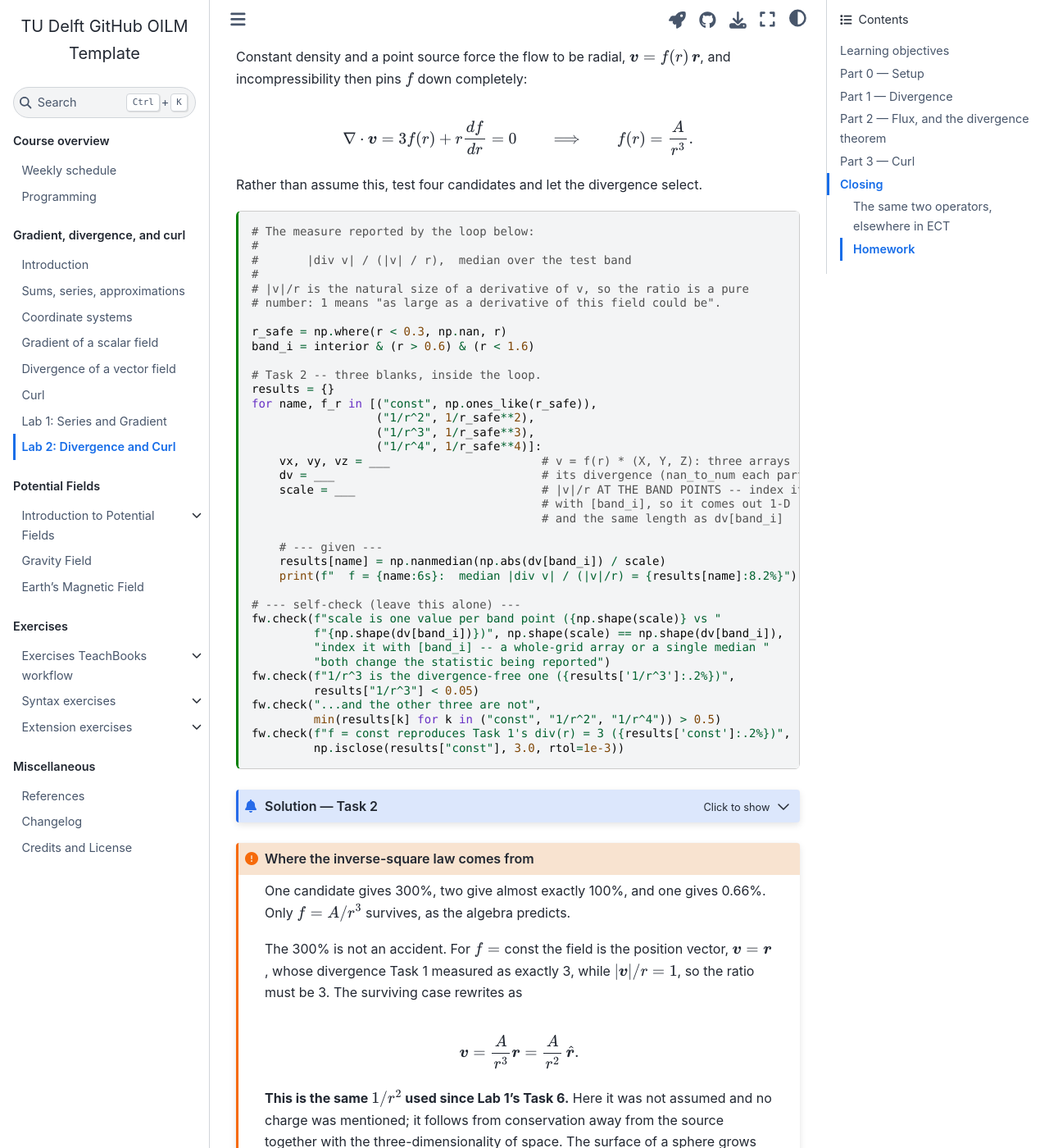
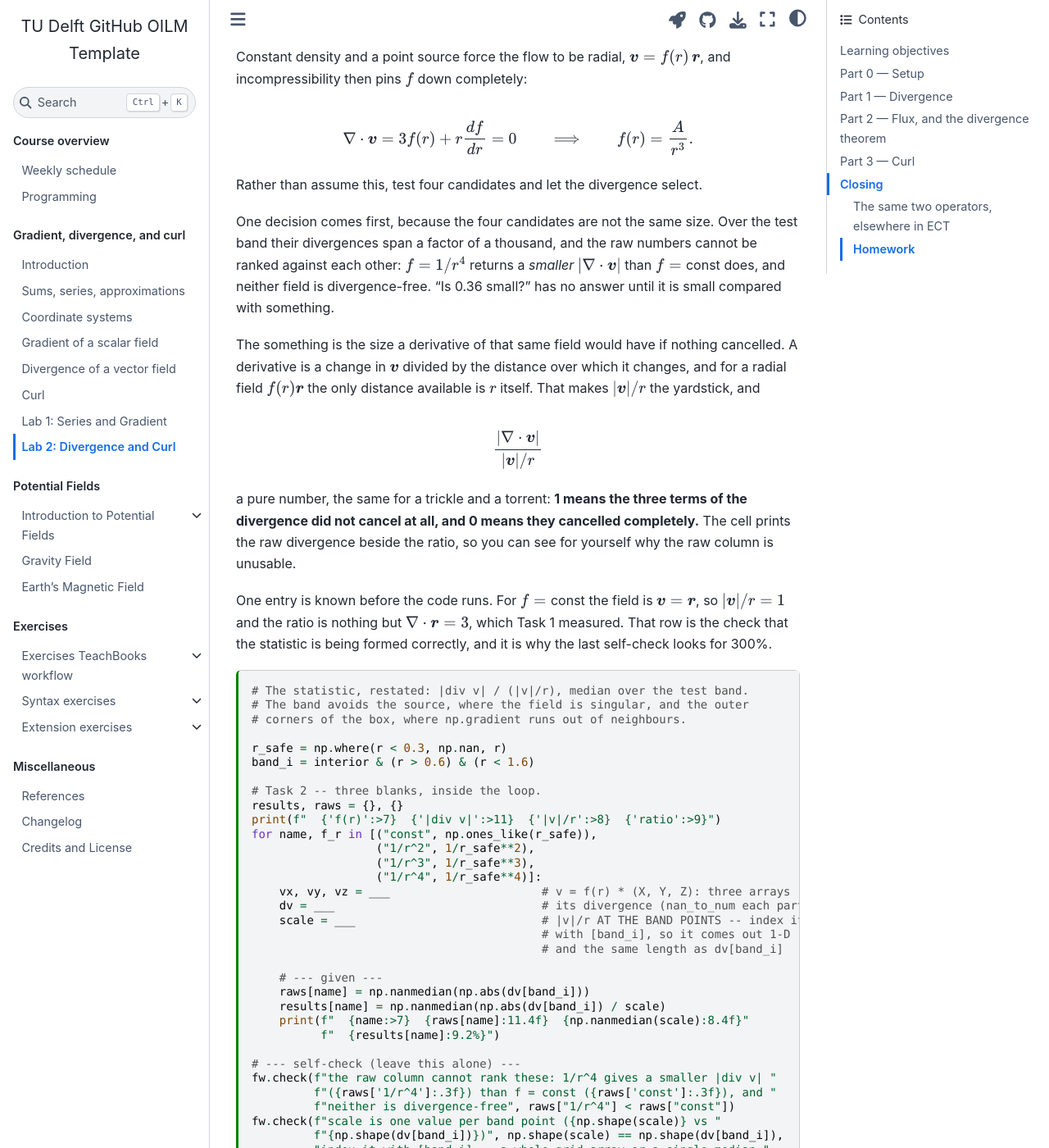
Before and after one commit to BScECT/FieldWaves, a Jupyter Book: the page built from book/1_gradient_divergence_curl/labs/week02_div_curl.md, in a window 1280 px wide and 1400 px high, scrolled down 4217 px. Shown: the whole window at 82% size. Built offline with Jupyter Book 1.0.4 settings and Sphinx 7.4.7 and the Sphinx Book theme 1.1.4, drawn with Linux system fonts in a browser that asks for light colours; pages that are not in the unit, such as notebooks, are missing from menus; comment, search, counter and statistics services are not loaded; some of the changed text lies outside the part shown.

Commit message:
Say why Task 2 divides by |v|/r, and print the raw divergence beside it

````diff
--- a/book/1_gradient_divergence_curl/labs/week02_div_curl.md
+++ b/book/1_gradient_divergence_curl/labs/week02_div_curl.md
@@ -202,19 +202,27 @@ $$ \nabla\cdot\boldsymbol{v} = 3f(r) + r\frac{df}{dr} = 0 \qquad\Longrightarrow\
 
 Rather than assume this, test four candidates and let the divergence select.
 
+One decision comes first, because the four candidates are not the same size. Over the test band their divergences span a factor of a thousand, and the raw numbers cannot be ranked against each other: $f = 1/r^{4}$ returns a *smaller* $\lvert\nabla\cdot\boldsymbol{v}\rvert$ than $f = \text{const}$ does, and neither field is divergence-free. "Is 0.36 small?" has no answer until it is small compared with something.
+
+The something is the size a derivative of that same field would have if nothing cancelled. A derivative is a change in $\boldsymbol{v}$ divided by the distance over which it changes, and for a radial field $f(r)\boldsymbol{r}$ the only distance available is $r$ itself. That makes $\lvert\boldsymbol{v}\rvert/r$ the yardstick, and
+
+$$ \frac{\lvert\nabla\cdot\boldsymbol{v}\rvert}{\lvert\boldsymbol{v}\rvert/r} $$
+
+a pure number, the same for a trickle and a torrent: **1 means the three terms of the divergence did not cancel at all, and 0 means they cancelled completely.** The cell prints the raw divergence beside the ratio, so you can see for yourself why the raw column is unusable.
+
+One entry is known before the code runs. For $f = \text{const}$ the field is $\boldsymbol{v} = \boldsymbol{r}$, so $\lvert\boldsymbol{v}\rvert/r = 1$ and the ratio is nothing but $\nabla\cdot\boldsymbol{r} = 3$, which Task 1 measured. That row is the check that the statistic is being formed correctly, and it is why the last self-check looks for 300%.
+
 ```{code-cell} ipython3
-# The measure reported by the loop below:
-#
-#       |div v| / (|v| / r),  median over the test band
-#
-# |v|/r is the natural size of a derivative of v, so the ratio is a pure
-# number: 1 means "as large as a derivative of this field could be".
+# The statistic, restated: |div v| / (|v|/r), median over the test band.
+# The band avoids the source, where the field is singular, and the outer
+# corners of the box, where np.gradient runs out of neighbours.
 
 r_safe = np.where(r < 0.3, np.nan, r)
 band_i = interior & (r > 0.6) & (r < 1.6)
 
 # Task 2 -- three blanks, inside the loop.
-results = {}
+results, raws = {}, {}
+print(f"  {'f(r)':>7}  {'|div v|':>11}  {'|v|/r':>8}  {'ratio':>9}")
 for name, f_r in [("const", np.ones_like(r_safe)),
                   ("1/r^2", 1/r_safe**2),
                   ("1/r^3", 1/r_safe**3),
@@ -226,10 +234,15 @@ for name, f_r in [("const", np.ones_like(r_safe)),
                                           # and the same length as dv[band_i]
 
     # --- given ---
+    raws[name] = np.nanmedian(np.abs(dv[band_i]))
     results[name] = np.nanmedian(np.abs(dv[band_i]) / scale)
-    print(f"  f = {name:6s}:  median |div v| / (|v|/r) = {results[name]:8.2%}")
+    print(f"  {name:>7}  {raws[name]:11.4f}  {np.nanmedian(scale):8.4f}"
+          f"  {results[name]:9.2%}")
 
 # --- self-check (leave this alone) ---
+fw.check(f"the raw column cannot rank these: 1/r^4 gives a smaller |div v| "
+         f"({raws['1/r^4']:.3f}) than f = const ({raws['const']:.3f}), and "
+         f"neither is divergence-free", raws["1/r^4"] < raws["const"])
 fw.check(f"scale is one value per band point ({np.shape(scale)} vs "
          f"{np.shape(dv[band_i])})", np.shape(scale) == np.shape(dv[band_i]),
          "index it with [band_i] -- a whole-grid array or a single median "
@@ -255,9 +268,7 @@ fw.check(f"f = const reproduces Task 1's div(r) = 3 ({results['const']:.2%})",
 :::{admonition} Where the inverse-square law comes from
 :class: important
 
-One candidate gives 300%, two give almost exactly 100%, and one gives 0.66%. Only $f = A/r^{3}$ survives, as the algebra predicts.
-
-The 300% is not an accident. For $f = \text{const}$ the field is the position vector, $\boldsymbol{v} = \boldsymbol{r}$, whose divergence Task 1 measured as exactly 3, while $\lvert\boldsymbol{v}\rvert/r = 1$, so the ratio must be 3. The surviving case rewrites as
+Two candidates give almost exactly 100%, meaning their three divergence terms did not cancel at all, and the anchor gives its predicted 300%. One gives 0.66%. Only $f = A/r^{3}$ survives, as the algebra predicts, and the raw column beside it would have told you none of this. The surviving case rewrites as
 
 $$ \boldsymbol{v} = \frac{A}{r^{3}}\boldsymbol{r} = \frac{A}{r^{2}}\,\hat{\boldsymbol{r}}. $$
 
````
